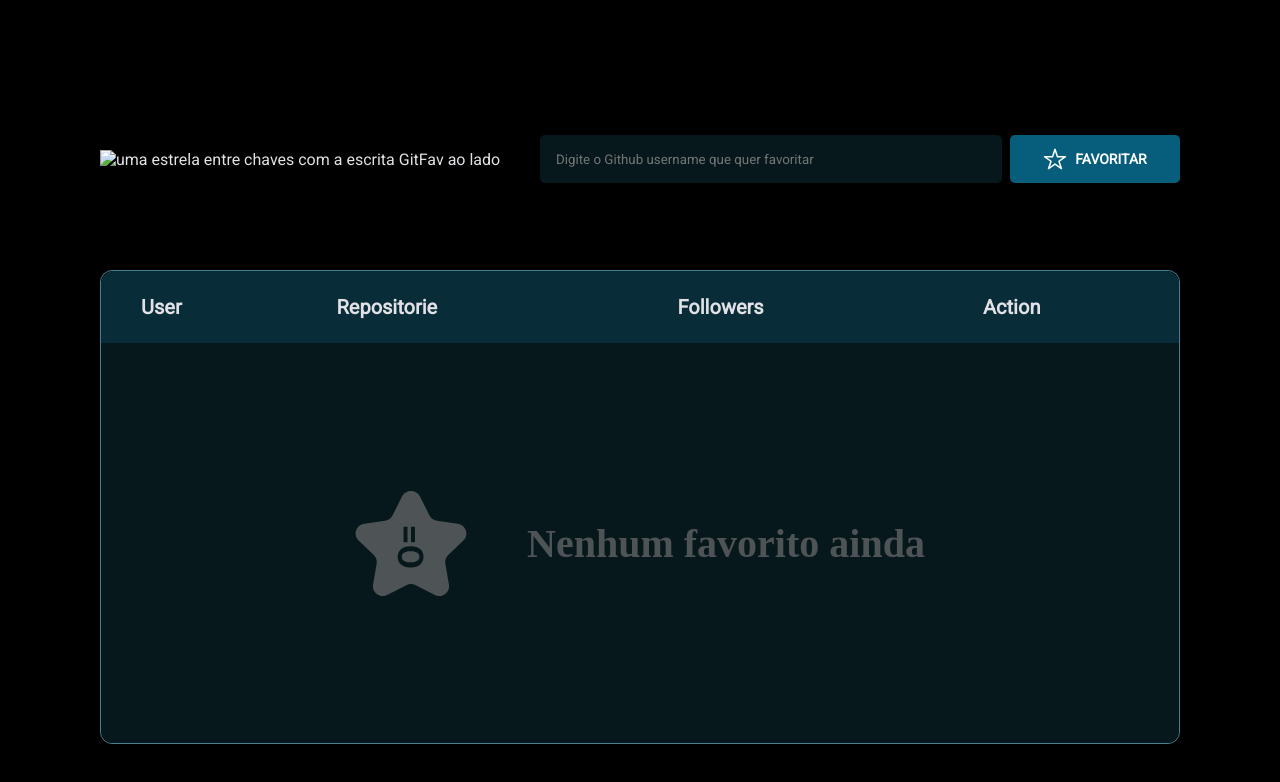
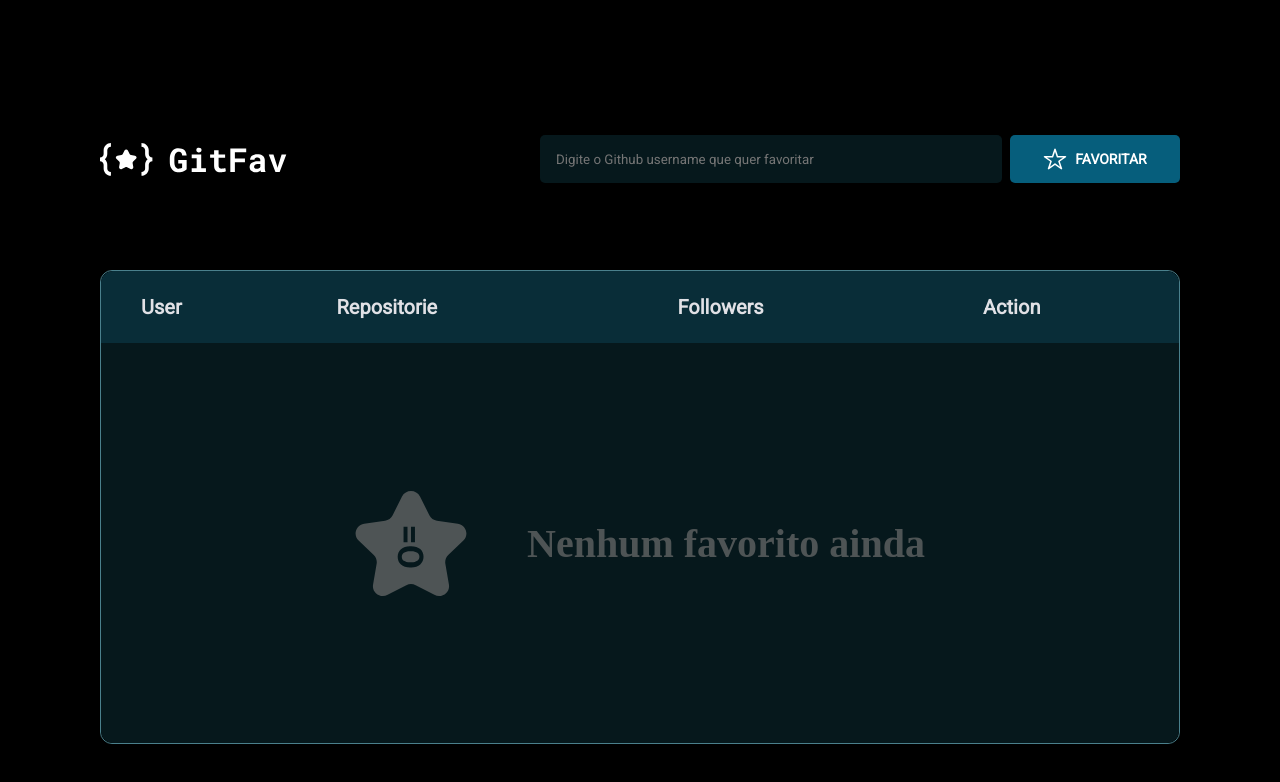
Before and after one commit to ricardojcosta/GitFav, a plain HTML site: page index.html in a window 1280 px wide. Drawn offline with Linux system fonts and the light colour scheme; the site is published under a folder, as on GitHub Pages, so addresses that start at the root find nothing.

```diff
--- a/index.html
+++ b/index.html
@@ -20,7 +20,7 @@
     <div id="app">
       <header>
         <img
-          src="/img/Gitfav.svg"
+          src="./img/Gitfav.svg"
           alt="uma estrela entre chaves com a escrita GitFav ao lado"
         />
         <div class="search">
```
Also changed, not shown: .github/preview.png (added), 1 other file.
